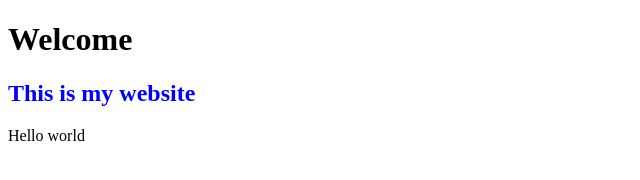
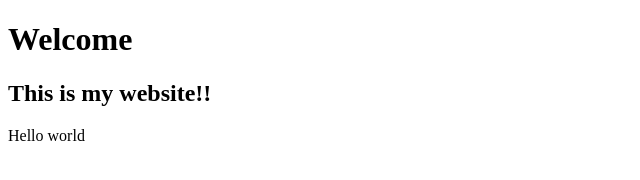
Before and after one commit to JesusRojoC/hello, a plain HTML site: page index.html in a window 1280 px wide. Shown: the whole page, without its empty margins (0-640 px from the left). Drawn offline with Linux system fonts and the light colour scheme.

Commit message:
h2 changed

```diff
--- a/index.html
+++ b/index.html
@@ -6,7 +6,7 @@
     <title>Hello!</title>
 </head>
 <h1>Welcome</h1>
-<h2 style="color:blue">This is my website</h2>
+<h2>This is my website!!</h2>
 <body>
     Hello world
 </body>
```
